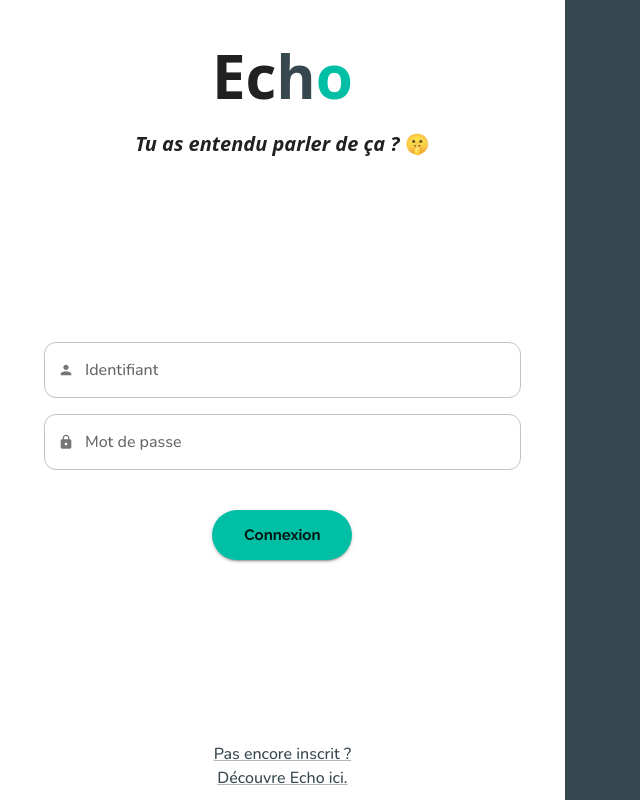
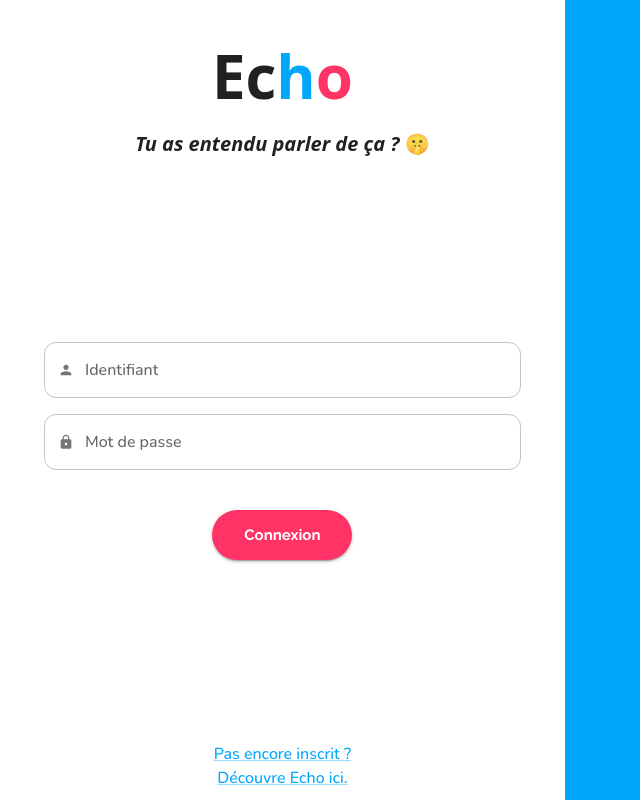
Before and after one commit to BastienSchektman/pwa-app-front, a React (Create React App) app: page /sign-in in a window 1280 px wide. Shown: the whole page, without its empty margins (0-640 px from the left). Built offline with nearby package versions, Linux system fonts and the light colour scheme.

Commit message:
colros fix

```diff
--- a/src/styles/colors.ts
+++ b/src/styles/colors.ts
@@ -1,36 +1,25 @@
-// styles/colors.ts
-
-export type ColorsType = {
-  primary: string;
-  primaryLight: string;
-  primaryDark: string;
-  secondary: string;
-  secondaryLight: string;
-  secondaryDark: string;
-  background: string;
-  grey100: string;
-  grey200: string;
-  grey300: string;
-};
-
-export const LightColors: ColorsType = {
-  primary: '#37474F',
-  primaryLight: '#62727B',
-  primaryDark: '#102027',
-  secondary: '#00BFA5',
-  secondaryLight: '#5df2d6',
-  secondaryDark: '#008e76',
-  background: '#f5f5f5',
-  grey100: '#eeeeee',
-  grey200: '#e0e0e0',
-  grey300: '#bdbdbd',
+export const LightColors = {
+  primary: '#00A6FB',
+  primaryLight: '#33B9FF',
+  primaryDark: '#007ACC',
+  secondary: '#FF3366',
+  secondaryLight: '#FF6699',
+  secondaryDark: '#CC0044',
+  background: '#F4F7FA',
+  grey100: '#F9FAFB',
+  grey200: '#E5E7EB',
+  grey300: '#D1D5DB',
 };
 
 export const DarkColors = {
-  primary: '#00838F',
-  secondary: '#C2185B',
-  background: '#121212',
-  grey100: '#e0e0e0',
-  grey200: '#bdbdbd',
-  grey300: '#9e9e9e',
+  primary: '#00A6FB',
+  primaryLight: '#33B9FF',
+  primaryDark: '#007ACC',
+  secondary: '#FF3366',
+  secondaryLight: '#FF6699',
+  secondaryDark: '#CC0044',
+  background: '#1F2028',
+  grey100: '#2D2F38',
+  grey200: '#3C3E47',
+  grey300: '#4B4D56',
 };
```
